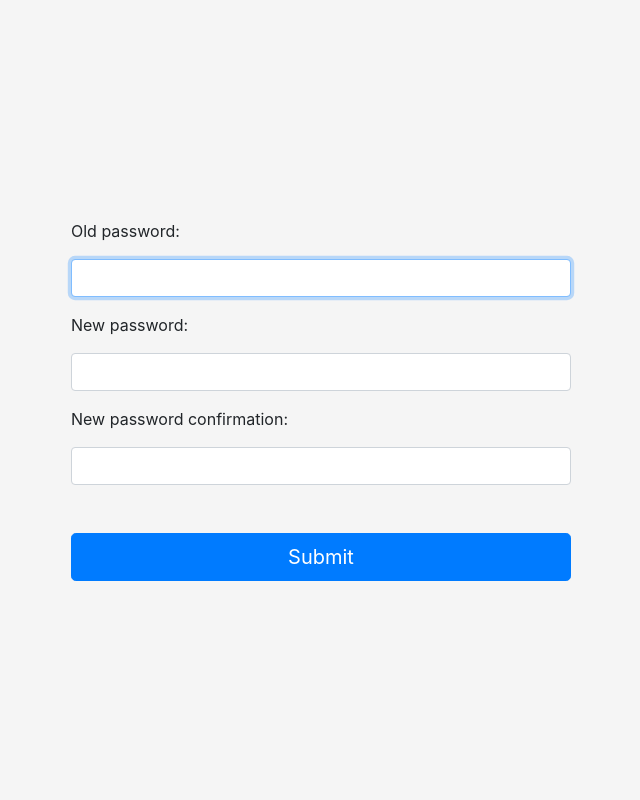
After one commit to taqueci/nomoney, a Django app: page /n/system/password/change/ in a window 1280 px wide. The commit adds this page. Shown: the whole page, without its empty margins (319-959 px from the left). Run offline with Django 3.2, Linux system fonts and the light colour scheme; the visitor is signed in with stand-in values (Sample User, id 1); some libraries are stand-ins or nearby versions.

Commit message:
Add screen for changing password

```diff
--- a/money/templates/money/base.html
+++ b/money/templates/money/base.html
@@ -62,6 +62,7 @@
               <a class="dropdown-item" href="javascript:lang.submit()">Japanese</a>
               {% endif %}
             </form>
+            <a class="dropdown-item" href="{% url 'system:password_change' %}">{% trans 'Password' %}</a>
             {% if user.is_superuser %}
             <a class="dropdown-item" href="{% url 'admin:index' %}">{% trans 'Administration' %}</a>
             {% endif %}
--- /dev/null
+++ b/system/forms.py
@@ -0,0 +1,12 @@
+# Copyright (C) Takeshi Nakamura. All rights reserved.
+
+from django.contrib.auth.forms import PasswordChangeForm
+
+
+class UserPasswordChangeForm(PasswordChangeForm):
+    def __init__(self, *args, **kwargs):
+        super().__init__(*args, **kwargs)
+
+        # For Bootstrap 4
+        for field in self.fields.values():
+            field.widget.attrs['class'] = 'form-control'
--- /dev/null
+++ b/system/templates/system/password_change.html
@@ -0,0 +1,52 @@
+{# Copyright (C) Takeshi Nakamura. All rights reserved. #}
+
+{% load static %}
+
+<!doctype html>
+<html lang="en">
+  <head>
+    <meta charset="utf-8">
+    <meta name="viewport" content="width=device-width, initial-scale=1, shrink-to-fit=no">
+
+    <link rel="stylesheet" href="{% static 'system/css/bootstrap.min.css' %}">
+    <style type="text/css">
+html,
+body {
+  height: 100%;
+}
+
+body {
+  display: flex;
+  align-items: center;
+  justify-content: center;
+  padding-top: 40px;
+  padding-bottom: 40px;
+  background-color: #f5f5f5;
+}
+
+.form-body {
+  width: 100%;
+  max-width: 500px;
+}
+    </style>
+
+    <title>Update password</title>
+  </head>
+
+  <body>
+    <form method="post" class="form-body">
+      {{ form.non_field_errors }}
+      {% for field in form %}
+      <div class="form-group">
+        <label for="{{ field.id_for_label }}">{{ field.label_tag }}</label>
+        {{ field }}
+        {{ field.errors }}
+      </div>
+      {% endfor %}
+
+      <button class="btn btn-lg btn-primary btn-block mt-5" type="submit">Submit</button>
+      {% csrf_token %}
+      <input type="hidden" name="next" value="{{ next }}">
+    </form>
+  </body>
+</html>
--- a/system/urls.py
+++ b/system/urls.py
@@ -2,6 +2,8 @@
 
 from django.contrib.auth.views import LoginView, LogoutView
 from django.urls import path
+
+from .views import PasswordChange, PasswordChangeDone
 
 app_name = 'system'
 
@@ -9,4 +11,8 @@ urlpatterns = [
     path('login/', LoginView.as_view(template_name='system/login.html'),
          name='login'),
     path('logout/', LogoutView.as_view(), name='logout'),
+
+    path('password/change/', PasswordChange.as_view(), name='password_change'),
+    path('password/change/done', PasswordChangeDone.as_view(),
+         name='password_change_done'),
 ]
--- a/system/views.py
+++ b/system/views.py
@@ -1 +1,19 @@
 # Copyright (C) Takeshi Nakamura. All rights reserved.
+
+from django.contrib.auth.views import (
+    PasswordChangeView, PasswordChangeDoneView
+)
+
+from django.urls import reverse_lazy
+
+from .forms import UserPasswordChangeForm
+
+
+class PasswordChange(PasswordChangeView):
+    form_class = UserPasswordChangeForm
+    success_url = reverse_lazy('system:password_change_done')
+    template_name = 'system/password_change.html'
+
+
+class PasswordChangeDone(PasswordChangeDoneView):
+    template_name = 'system/password_change_done.html'
```
Also changed, not shown: system/templates/system/password_change_done.html (added, +41 -0 lines), money/locale/ja/LC_MESSAGES/django.po.
